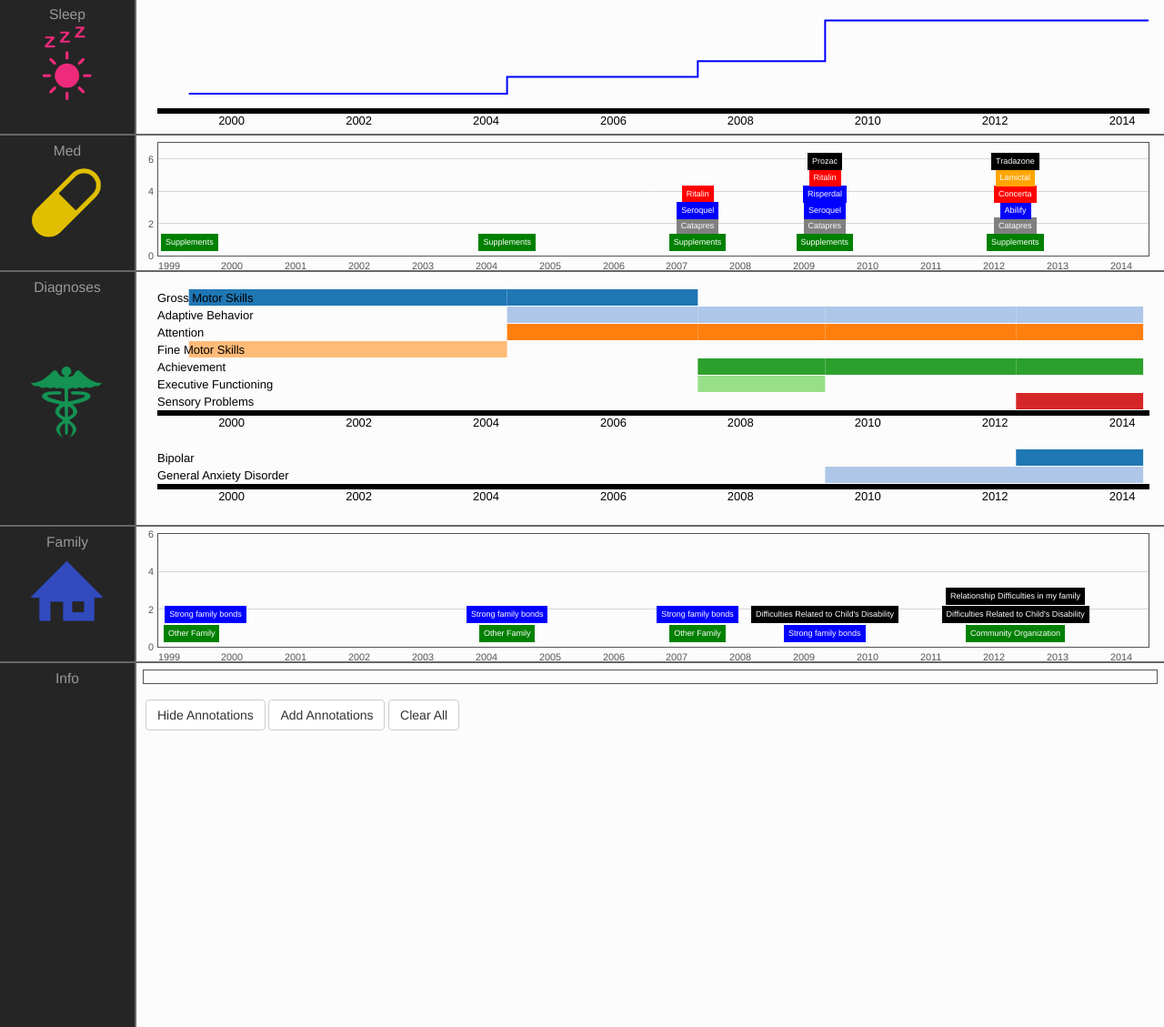
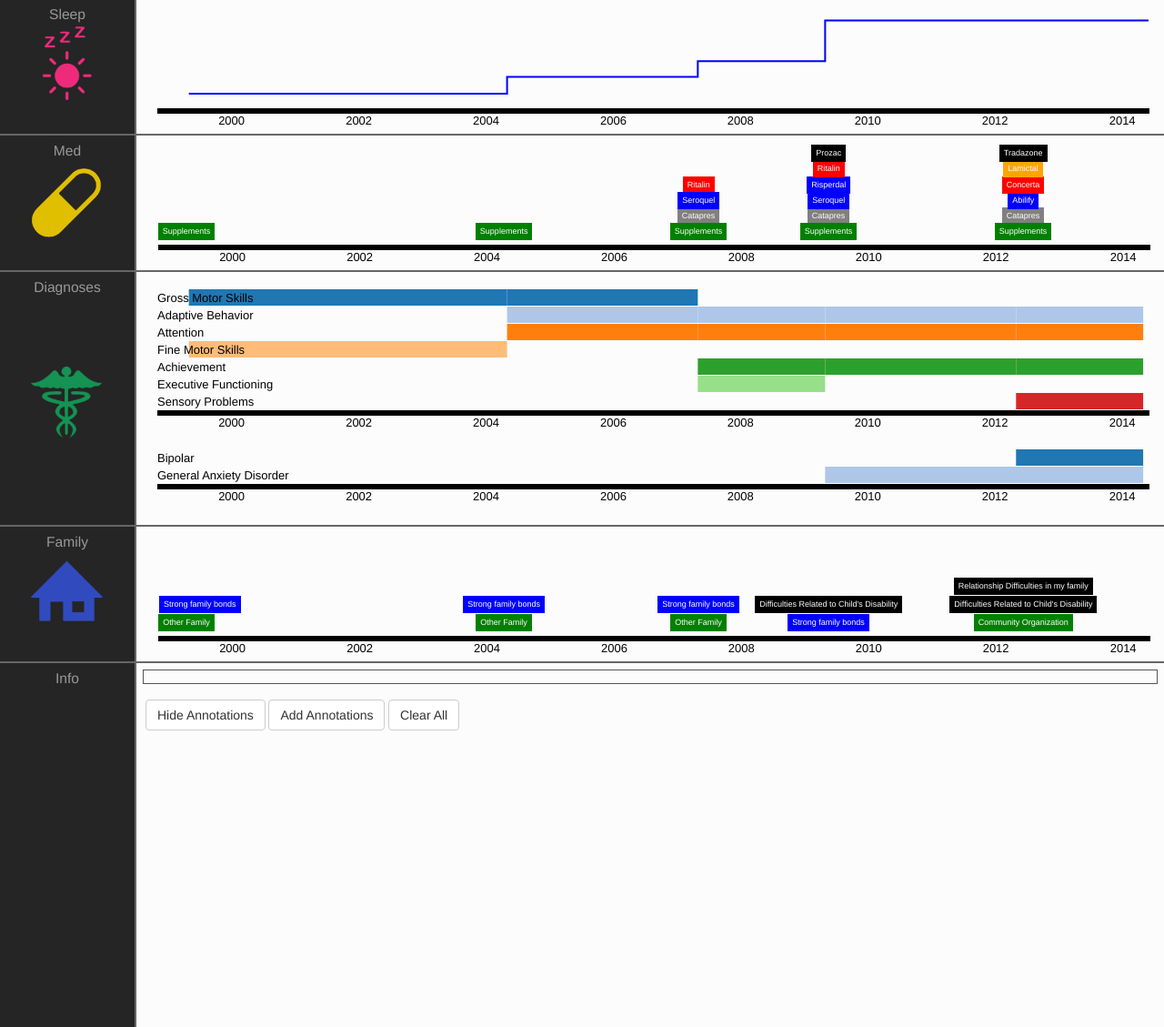
Before and after one commit to tedhuang/medCV, a Django app: template medCV/report/templates/report/index.html in a window 1280 px wide. Shown: the part 51-1180 px from the top of the page at 91% size. Run offline with Django 3.2, Linux system fonts and the light colour scheme; the template is opened without the code that fills it, so the values that code supplies are empty; grey boxes labelled with a size stand in for pictures from a placeholder-image service; some libraries are stand-ins or nearby versions.

Commit message:
more d3ification

```diff
--- a/medCV/report/static/js/report.js
+++ b/medCV/report/static/js/report.js
@@ -18,6 +18,16 @@ var  medCV = function () {
         console.log("resize: "+viewportWidth);
         $(".graph").width(viewportWidth-labelWidth-5);
     });
+
+    var timeline_axis = d3.sparkline()
+        .beginning(minTime)
+        .ending(maxTime)
+        .tickFormat({
+          format: d3.time.format("20%y"),
+          tickTime: d3.time.years,
+          tickInterval: 2,
+          tickSize: 6
+        })
 
 
     function initialize(){
@@ -103,8 +113,11 @@ var  medCV = function () {
 
         // drawGraph("sleep", sleep);
         drawGraph("medication", med);
+        d3.select(".medication .graph").append("svg").attr("width", 1091).attr("height", 30).style("margin-left", 24).datum([]).call(timeline_axis);
         drawNoteGraph("medication", med);
         drawFamilyGraph("family", med);
+        d3.select(".family .graph").append("svg").attr("width", 1091).attr("height", 30).style("margin-left", 24).datum([]).call(timeline_axis);
+
         drawTimeline();
 
         var sparkline = d3.sparkline()
@@ -243,7 +256,8 @@ var  medCV = function () {
                 axisLabelUseCanvas: true,
                 axisLabelFontSizePixels: 12,
                 axisLabelFontFamily: 'Verdana, Arial, Helvetica, Tahoma, sans-serif',
-                axisLabelPadding: 5
+                axisLabelPadding: 5,
+                show: false
             },
             yaxis: {
                 min: 0,
@@ -251,7 +265,8 @@ var  medCV = function () {
                 axisLabelUseCanvas: true,
                 axisLabelFontSizePixels: 12,
                 axisLabelFontFamily: 'Verdana, Arial, Helvetica, Tahoma, sans-serif',
-                axisLabelPadding: 5
+                axisLabelPadding: 5,
+                show: false
             },
             series: {
                 lines: {
@@ -261,7 +276,8 @@ var  medCV = function () {
                 }
             },
             grid: {
-                borderWidth: 1
+                borderWidth: 1,
+                show: false
             },
             legend: {
                 labelBoxBorderColor: "none",
@@ -271,8 +287,8 @@ var  medCV = function () {
                 show: true
             },
             comments: [
-                {x: convertDateToTimestamp("1999-05-13"), y: 0, contents: "Other Family", color: "green"},
-                {x: convertDateToTimestamp("1999-08-01"), y: 1, contents: "Strong family bonds", color: "blue"},
+                {x: convertDateToTimestamp("1999-06-10"), y: 0, contents: "Other Family", color: "green"},
+                {x: convertDateToTimestamp("1999-08-25"), y: 1, contents: "Strong family bonds", color: "blue"},
 
                 {x: convertDateToTimestamp("2004-05-01"), y: 0, contents: "Other Family", color: "green"},
                 {x: convertDateToTimestamp("2004-05-01"), y: 1, contents: "Strong family bonds", color: "blue"},
@@ -307,7 +323,8 @@ var  medCV = function () {
                 axisLabelUseCanvas: true,
                 axisLabelFontSizePixels: 12,
                 axisLabelFontFamily: 'Verdana, Arial, Helvetica, Tahoma, sans-serif',
-                axisLabelPadding: 5
+                axisLabelPadding: 5,
+                show: false
             },
             yaxis: {
                 min: 0,
@@ -315,7 +332,8 @@ var  medCV = function () {
                 axisLabelUseCanvas: true,
                 axisLabelFontSizePixels: 12,
                 axisLabelFontFamily: 'Verdana, Arial, Helvetica, Tahoma, sans-serif',
-                axisLabelPadding: 5
+                axisLabelPadding: 5,
+                show: false
             },
             series: {
                 lines: {
@@ -325,7 +343,8 @@ var  medCV = function () {
                 }
             },
             grid: {
-                borderWidth: 1
+                borderWidth: 1,
+                show: false
             },
             legend: {
                 labelBoxBorderColor: "none",
@@ -335,7 +354,7 @@ var  medCV = function () {
                 show: true
             },
             comments: [
-                {x: convertDateToTimestamp("1999-05-01"), y: 0, contents: "Supplements", color: "green"},
+                {x: convertDateToTimestamp("1999-06-10"), y: 0, contents: "Supplements", color: "green"},
 
                 {x: convertDateToTimestamp("2004-05-01"), y: 0, contents: "Supplements", color: "green"},
 
--- a/medCV/report/templates/report/index.html
+++ b/medCV/report/templates/report/index.html
@@ -56,11 +56,8 @@
         <div class="medication chart">
           <div class="category-label swappable">Med</div>
           <div class="graph">
-            <div class="overview"></div>
+            <div class="overview" style="height: 120px"></div>
             <div class="detailed">
-
-              blah
-
             </div>
           </div>
         </div>
@@ -74,7 +71,7 @@
         <div class="family chart">
           <div class="category-label">Family</div>
           <div class="graph">
-            <div class="overview"></div>
+            <div class="overview" style="height: 120px"></div>
             <div class="detailed"></div>
           </div>
         </div>
```
